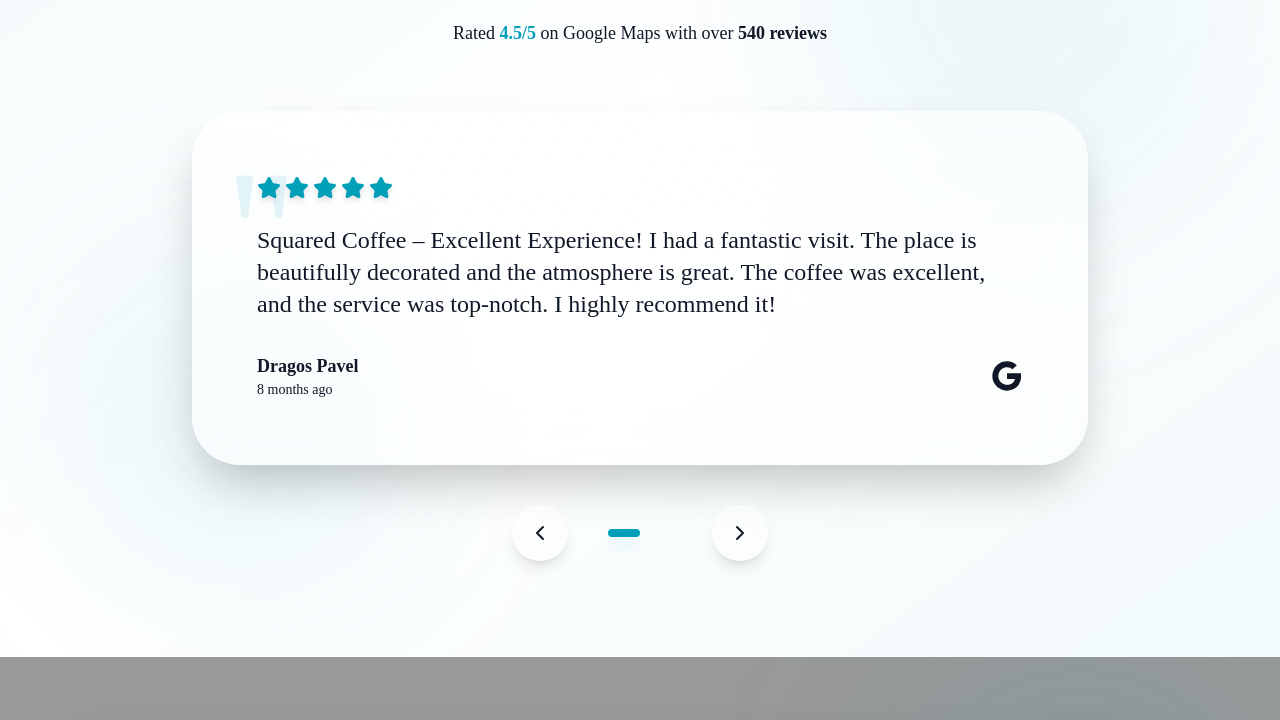
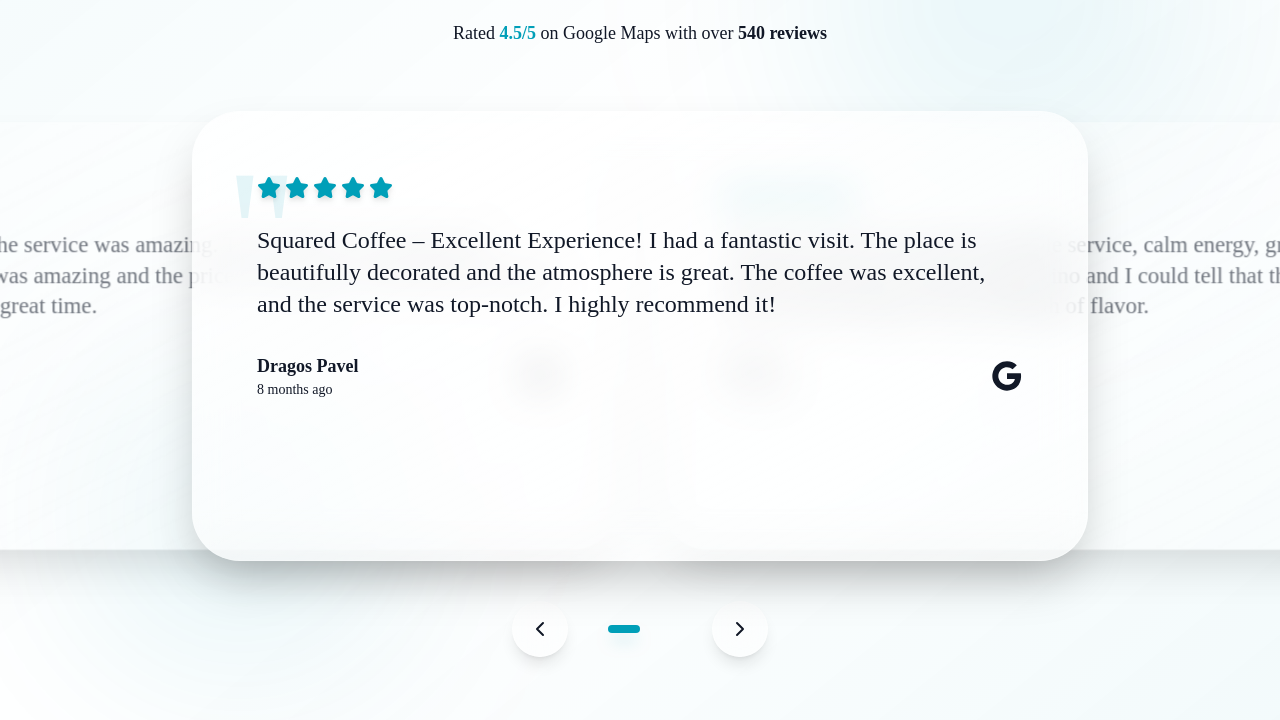
Before and after one commit to amabahhar/Squared-Coffee-website, a React (Vite) app: page / in a window 1280 px wide. Shown: the part 4561-5281 px from the top of the page. Built offline with nearby package versions, Linux system fonts and the light colour scheme; a web font is replaced by a local one.

Commit message:
Add horizontal swiping card animation to testimonials

```diff
--- a/components/Testimonials.tsx
+++ b/components/Testimonials.tsx
@@ -1,91 +1,144 @@
-import React, { useState, useEffect } from 'react';
+import React, { useState, useEffect, useRef } from 'react';
 import { TESTIMONIALS } from '../constants';
 import { Star, ChevronLeft, ChevronRight } from 'lucide-react';
 
 const Testimonials: React.FC = () => {
     const [currentIndex, setCurrentIndex] = useState(0);
     const [isAutoPlaying, setIsAutoPlaying] = useState(true);
-    const [isAnimating, setIsAnimating] = useState(false);
+    const [swipeDirection, setSwipeDirection] = useState<'left' | 'right' | null>(null);
+    const containerRef = useRef<HTMLDivElement>(null);
+    const startXRef = useRef<number>(0);
+    const [isDragging, setIsDragging] = useState(false);
+    const [dragOffset, setDragOffset] = useState(0);
 
     // Auto-advance testimonials
     useEffect(() => {
         if (!isAutoPlaying) return;
 
         const interval = setInterval(() => {
-            setIsAnimating(true);
-            setTimeout(() => {
-                setCurrentIndex((prev) => (prev + 1) % TESTIMONIALS.length);
-                setIsAnimating(false);
-            }, 300);
+            handleNext();
         }, 5000); // Change every 5 seconds
 
         return () => clearInterval(interval);
-    }, [isAutoPlaying]);
+    }, [isAutoPlaying, currentIndex]);
 
     const handlePrevious = () => {
-        if (isAnimating) return;
         setIsAutoPlaying(false);
-        setIsAnimating(true);
+        setSwipeDirection('right');
         setTimeout(() => {
             setCurrentIndex((prev) => (prev - 1 + TESTIMONIALS.length) % TESTIMONIALS.length);
-            setIsAnimating(false);
-        }, 300);
+            setSwipeDirection(null);
+        }, 400);
     };
 
     const handleNext = () => {
-        if (isAnimating) return;
         setIsAutoPlaying(false);
-        setIsAnimating(true);
+        setSwipeDirection('left');
         setTimeout(() => {
             setCurrentIndex((prev) => (prev + 1) % TESTIMONIALS.length);
-            setIsAnimating(false);
-        }, 300);
+            setSwipeDirection(null);
+        }, 400);
     };
 
-    const currentTestimonial = TESTIMONIALS[currentIndex];
+    // Touch/Mouse handlers for swipe gesture
+    const handleStart = (clientX: number) => {
+        setIsDragging(true);
+        startXRef.current = clientX;
+        setIsAutoPlaying(false);
+    };
+
+    const handleMove = (clientX: number) => {
+        if (!isDragging) return;
+        const diff = clientX - startXRef.current;
+        setDragOffset(diff);
+    };
+
+    const handleEnd = () => {
+        if (!isDragging) return;
+        setIsDragging(false);
+
+        // If dragged more than 100px, trigger navigation
+        if (dragOffset > 100) {
+            handlePrevious();
+        } else if (dragOffset < -100) {
+            handleNext();
+        }
+
+        setDragOffset(0);
+    };
+
+    // Get testimonial at specific offset from current
+    const getTestimonial = (offset: number) => {
+        const index = (currentIndex + offset + TESTIMONIALS.length) % TESTIMONIALS.length;
+        return TESTIMONIALS[index];
+    };
+
+    const renderCard = (offset: number) => {
+        const testimonial = getTestimonial(offset);
+
+        // Calculate position and scale based on offset
+        let transform = '';
+        let opacity = 1;
+        let zIndex = 10 - Math.abs(offset);
+
+        if (swipeDirection === 'left' && offset === 0) {
+            // Current card swiping out to the left
+            transform = 'translateX(-120%) rotate(-10deg)';
+            opacity = 0;
+        } else if (swipeDirection === 'right' && offset === 0) {
+            // Current card swiping out to the right
+            transform = 'translateX(120%) rotate(10deg)';
+            opacity = 0;
+        } else if (swipeDirection === 'left' && offset === 1) {
+            // Next card coming in from the right
+            transform = 'translateX(0%) scale(1)';
+            opacity = 1;
+        } else if (swipeDirection === 'right' && offset === -1) {
+            // Previous card coming in from the left
+            transform = 'translateX(0%) scale(1)';
+            opacity = 1;
+        } else if (offset === 0) {
+            // Current active card
+            const dragTransform = isDragging ? `translateX(${dragOffset}px) rotate(${dragOffset * 0.05}deg)` : 'translateX(0%) scale(1)';
+            transform = dragTransform;
+            opacity = 1;
+        } else if (offset === 1) {
+            // Next card in stack
+            transform = `translateX(${isDragging ? Math.max(0, dragOffset) * 0.5 : 0}px) translateX(50%) scale(0.95)`;
+            opacity = 0.6;
+        } else if (offset === -1) {
+            // Previous card in stack
+            transform = `translateX(${isDragging ? Math.min(0, dragOffset) * 0.5 : 0}px) translateX(-50%) scale(0.95)`;
+            opacity = 0.6;
+        } else {
+            // Cards further in the stack (hidden)
+            transform = offset > 0 ? 'translateX(100%) scale(0.9)' : 'translateX(-100%) scale(0.9)';
+            opacity = 0;
+        }
 
         return (
-        <section className="py-12 md:py-24 relative overflow-hidden">
-            {/* Decorative Background Elements */}
-            <div className="absolute top-0 left-0 w-full h-full bg-gradient-to-br from-squared-cyan/5 via-transparent to-squared-gold/5 pointer-events-none" />
-            <div className="absolute top-20 right-20 w-96 h-96 bg-squared-cyan/10 blur-[120px] rounded-full pointer-events-none" />
-            <div className="absolute bottom-20 left-20 w-80 h-80 bg-squared-gold/10 blur-[100px] rounded-full pointer-events-none" />
-
-            <div className="container mx-auto px-4 md:px-12 relative z-10">
-
-                {/* Header */}
-                <div className="text-center mb-16">
-                    <span className="inline-block py-1 px-6 border-b-2 border-squared-cyan/30 text-xs md:text-sm font-black tracking-[0.4em] text-squared-cyan uppercase mb-6">
-                        Testimonials
-                    </span>
-                    <h2 className="text-4xl md:text-6xl font-serif text-squared-gray-900 leading-[0.9] font-black tracking-tight mb-4">
-                        What Our
-                        <br />
-                        <span className="text-transparent bg-clip-text bg-gradient-to-r from-squared-cyan to-squared-gold-light">
-                            Customers Say
-                        </span>
-                    </h2>
-                    <p className="text-squared-gray-600 text-base md:text-lg max-w-2xl mx-auto mt-6">
-                        Rated <span className="font-bold text-squared-cyan">4.5/5</span> on Google Maps with over <span className="font-bold">540 reviews</span>
-                    </p>
-                </div>
-
-                {/* Testimonial Card */}
-                <div className="max-w-4xl mx-auto">
-                    <div className="glass-card rounded-3xl md:rounded-[3rem] p-8 md:p-16 shadow-2xl relative overflow-hidden border border-white/20 backdrop-blur-xl bg-white/70">
+            <div
+                key={`${testimonial.id}-${offset}`}
+                className="absolute inset-0 transition-all duration-500 ease-out"
+                style={{
+                    transform,
+                    opacity,
+                    zIndex,
+                    pointerEvents: offset === 0 ? 'auto' : 'none',
+                }}
+            >
+                <div className="glass-card rounded-3xl md:rounded-[3rem] p-8 md:p-16 shadow-2xl relative overflow-hidden border border-white/20 backdrop-blur-xl bg-white/70 h-full">
                     {/* Glassmorphism gradient overlay */}
                     <div className="absolute inset-0 bg-gradient-to-br from-white/50 via-white/30 to-transparent pointer-events-none" />
+
                     {/* Quote decoration */}
                     <div className="absolute top-8 left-8 text-squared-cyan/10 text-[120px] md:text-[180px] font-serif leading-none pointer-events-none select-none">
                         "
                     </div>
 
                     {/* Star Rating */}
-                        <div
-                            key={`stars-${currentTestimonial.id}`}
-                            className={`flex gap-1 mb-6 relative z-10 transition-all duration-500 ${isAnimating ? 'opacity-0 translate-y-4' : 'opacity-100 translate-y-0'}`}
-                        >
-                            {[...Array(currentTestimonial.rating)].map((_, i) => (
+                    <div className="flex gap-1 mb-6 relative z-10">
+                        {[...Array(testimonial.rating)].map((_, i) => (
                             <Star
                                 key={i}
                                 className="w-5 h-5 md:w-6 md:h-6 fill-squared-gold text-squared-gold drop-shadow-md"
@@ -94,24 +147,18 @@ const Testimonials: React.FC = () => {
                     </div>
 
                     {/* Review Text */}
-                        <p
-                            key={`text-${currentTestimonial.id}`}
-                            className={`text-squared-gray-900 text-lg md:text-2xl leading-relaxed mb-8 relative z-10 font-medium transition-all duration-500 delay-75 ${isAnimating ? 'opacity-0 translate-y-4' : 'opacity-100 translate-y-0'}`}
-                        >
-                            {currentTestimonial.text}
+                    <p className="text-squared-gray-900 text-lg md:text-2xl leading-relaxed mb-8 relative z-10 font-medium">
+                        {testimonial.text}
                     </p>
 
                     {/* Reviewer Info */}
-                        <div
-                            key={`info-${currentTestimonial.id}`}
-                            className={`flex items-center justify-between relative z-10 transition-all duration-500 delay-150 ${isAnimating ? 'opacity-0 translate-y-4' : 'opacity-100 translate-y-0'}`}
-                        >
+                    <div className="flex items-center justify-between relative z-10">
                         <div>
                             <h4 className="text-squared-gray-900 font-bold text-base md:text-lg">
-                                    {currentTestimonial.name}
+                                {testimonial.name}
                             </h4>
                             <p className="text-squared-gray-600 text-sm">
-                                    {currentTestimonial.date}
+                                {testimonial.date}
                             </p>
                         </div>
 
@@ -130,6 +177,51 @@ const Testimonials: React.FC = () => {
                             </svg>
                         </a>
                     </div>
+                </div>
+            </div>
+        );
+    };
+
+    return (
+        <section className="py-12 md:py-24 relative overflow-hidden">
+            {/* Decorative Background Elements */}
+            <div className="absolute top-0 left-0 w-full h-full bg-gradient-to-br from-squared-cyan/5 via-transparent to-squared-gold/5 pointer-events-none" />
+            <div className="absolute top-20 right-20 w-96 h-96 bg-squared-cyan/10 blur-[120px] rounded-full pointer-events-none" />
+            <div className="absolute bottom-20 left-20 w-80 h-80 bg-squared-gold/10 blur-[100px] rounded-full pointer-events-none" />
+
+            <div className="container mx-auto px-4 md:px-12 relative z-10">
+                {/* Header */}
+                <div className="text-center mb-16">
+                    <span className="inline-block py-1 px-6 border-b-2 border-squared-cyan/30 text-xs md:text-sm font-black tracking-[0.4em] text-squared-cyan uppercase mb-6">
+                        Testimonials
+                    </span>
+                    <h2 className="text-4xl md:text-6xl font-serif text-squared-gray-900 leading-[0.9] font-black tracking-tight mb-4">
+                        What Our
+                        <br />
+                        <span className="text-transparent bg-clip-text bg-gradient-to-r from-squared-cyan to-squared-gold-light">
+                            Customers Say
+                        </span>
+                    </h2>
+                    <p className="text-squared-gray-600 text-base md:text-lg max-w-2xl mx-auto mt-6">
+                        Rated <span className="font-bold text-squared-cyan">4.5/5</span> on Google Maps with over <span className="font-bold">540 reviews</span>
+                    </p>
+                </div>
+
+                {/* Testimonial Cards Container */}
+                <div className="max-w-4xl mx-auto">
+                    <div
+                        ref={containerRef}
+                        className="relative h-[500px] md:h-[450px] cursor-grab active:cursor-grabbing"
+                        onMouseDown={(e) => handleStart(e.clientX)}
+                        onMouseMove={(e) => handleMove(e.clientX)}
+                        onMouseUp={handleEnd}
+                        onMouseLeave={handleEnd}
+                        onTouchStart={(e) => handleStart(e.touches[0].clientX)}
+                        onTouchMove={(e) => handleMove(e.touches[0].clientX)}
+                        onTouchEnd={handleEnd}
+                    >
+                        {/* Render multiple cards for stack effect */}
+                        {[-1, 0, 1].map((offset) => renderCard(offset))}
                     </div>
 
                     {/* Navigation */}
@@ -150,7 +242,15 @@ const Testimonials: React.FC = () => {
                                     key={index}
                                     onClick={() => {
                                         setIsAutoPlaying(false);
+                                        if (index > currentIndex) {
+                                            setSwipeDirection('left');
+                                        } else if (index < currentIndex) {
+                                            setSwipeDirection('right');
+                                        }
+                                        setTimeout(() => {
                                             setCurrentIndex(index);
+                                            setSwipeDirection(null);
+                                        }, 400);
                                     }}
                                     className={`h-2 rounded-full transition-all duration-300 cursor-pointer ${index === currentIndex
                                         ? 'w-8 bg-squared-cyan shadow-lg shadow-squared-cyan/50'
@@ -171,7 +271,6 @@ const Testimonials: React.FC = () => {
                         </button>
                     </div>
                 </div>
-
             </div>
         </section>
     );
```
Lines whose indentation alone changed are shown as unchanged.
